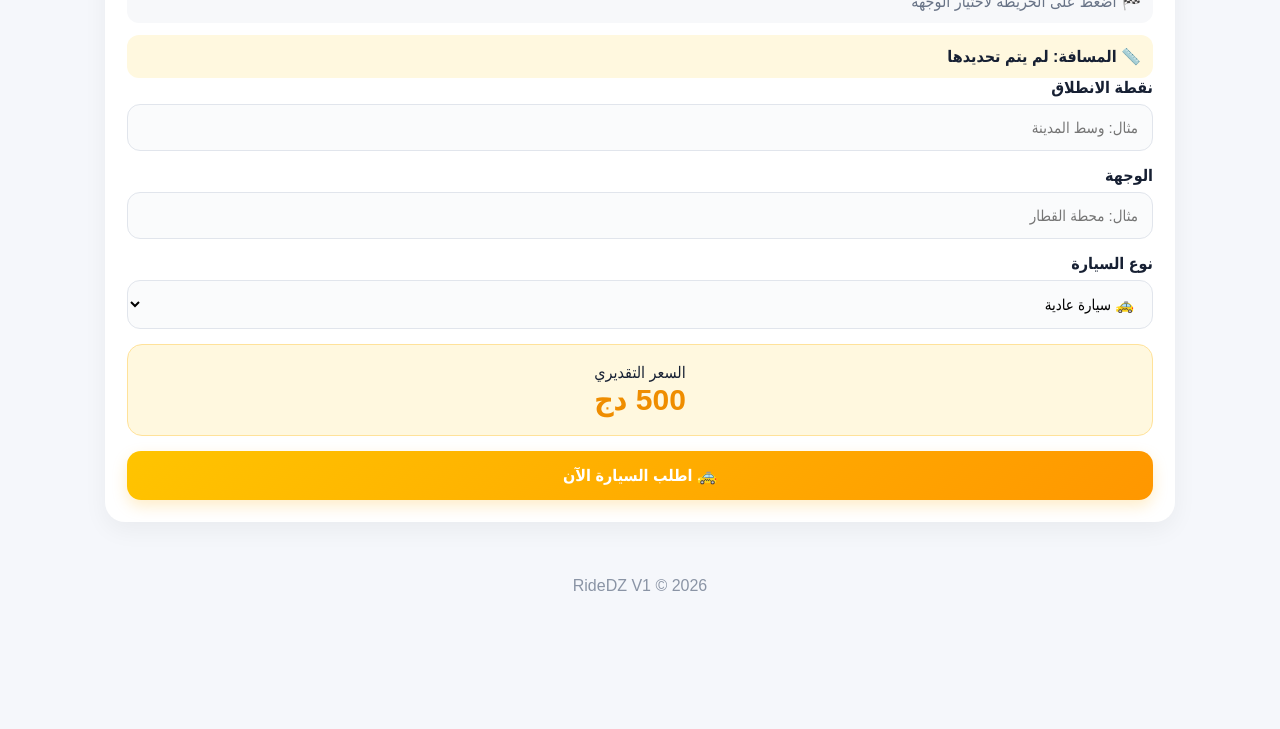
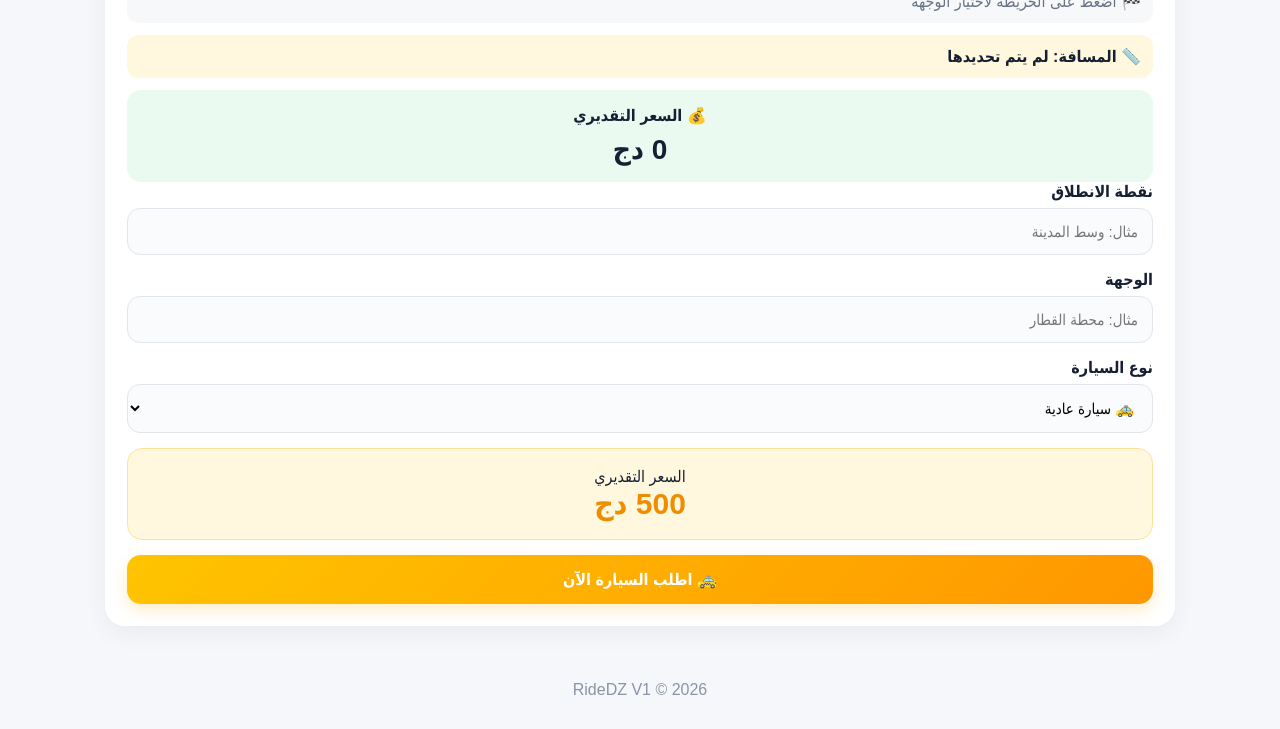
Before and after one commit to cherifmimo37-stack/tawsila, a website: page public/index.html in a window 1280 px wide. Shown: the part 1137-1866 px from the top of the page. Before the commit the page ends 1762 px from the top, so only its background shows below. Drawn offline with nearby package versions, Linux system fonts and the light colour scheme.

Commit message:
Update index.html

```diff
--- a/public/index.html
+++ b/public/index.html
@@ -470,6 +470,30 @@ border-radius:12px;
 font-weight:bold;">
 📏 المسافة: لم يتم تحديدها
 </div>
+
+  <div
+id="autoPrice"
+style="
+margin-top:12px;
+padding:16px;
+background:#eafaf1;
+border-radius:14px;
+font-weight:bold;
+text-align:center;">
+
+<div style="font-size:16px;">
+💰 السعر التقديري
+</div>
+
+<div
+id="autoPriceValue"
+style="
+font-size:28px;
+margin-top:8px;">
+0 دج
+</div>
+
+</div>
 <div class="form-group">
 
 <label>نقطة الانطلاق</label>
```
